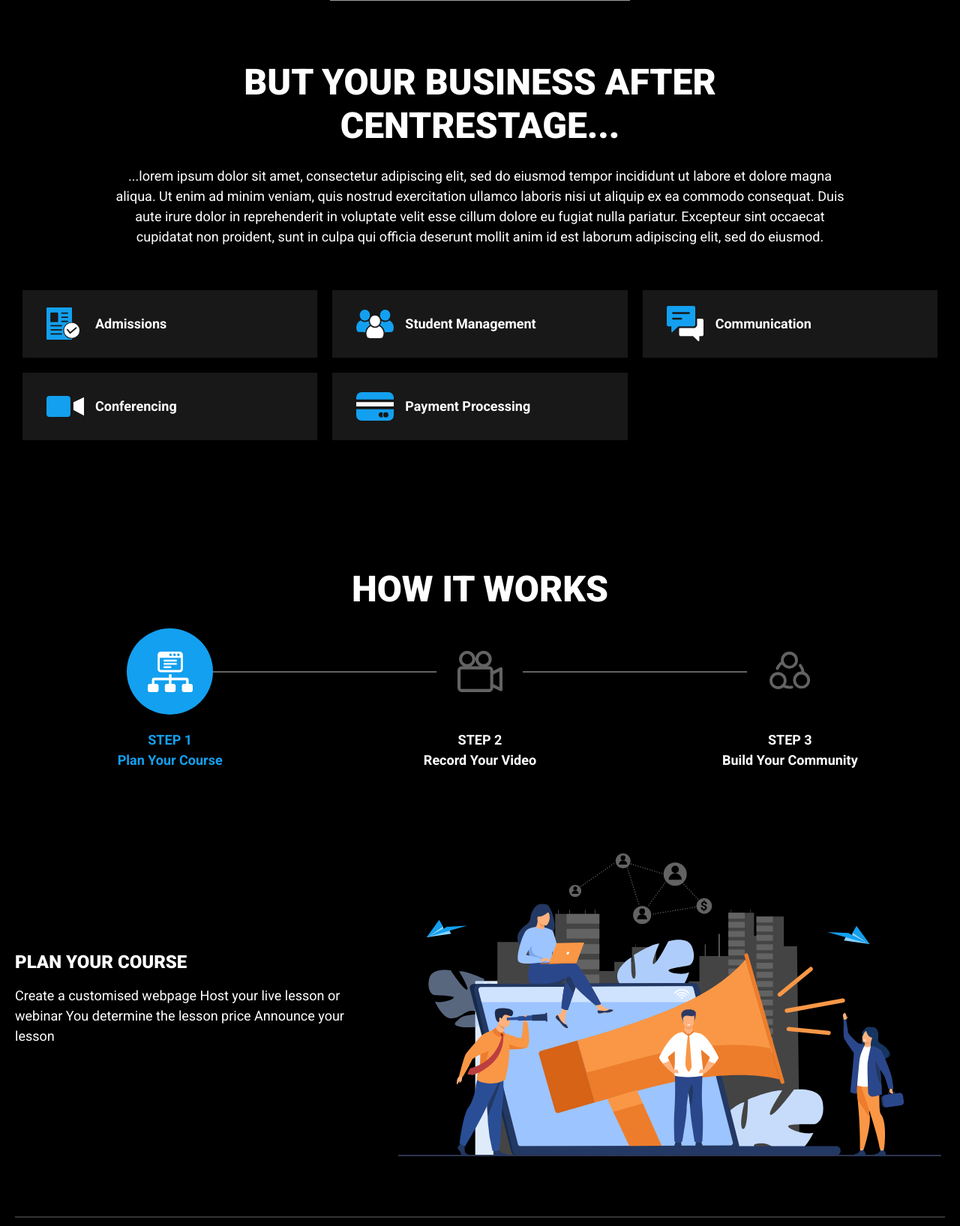
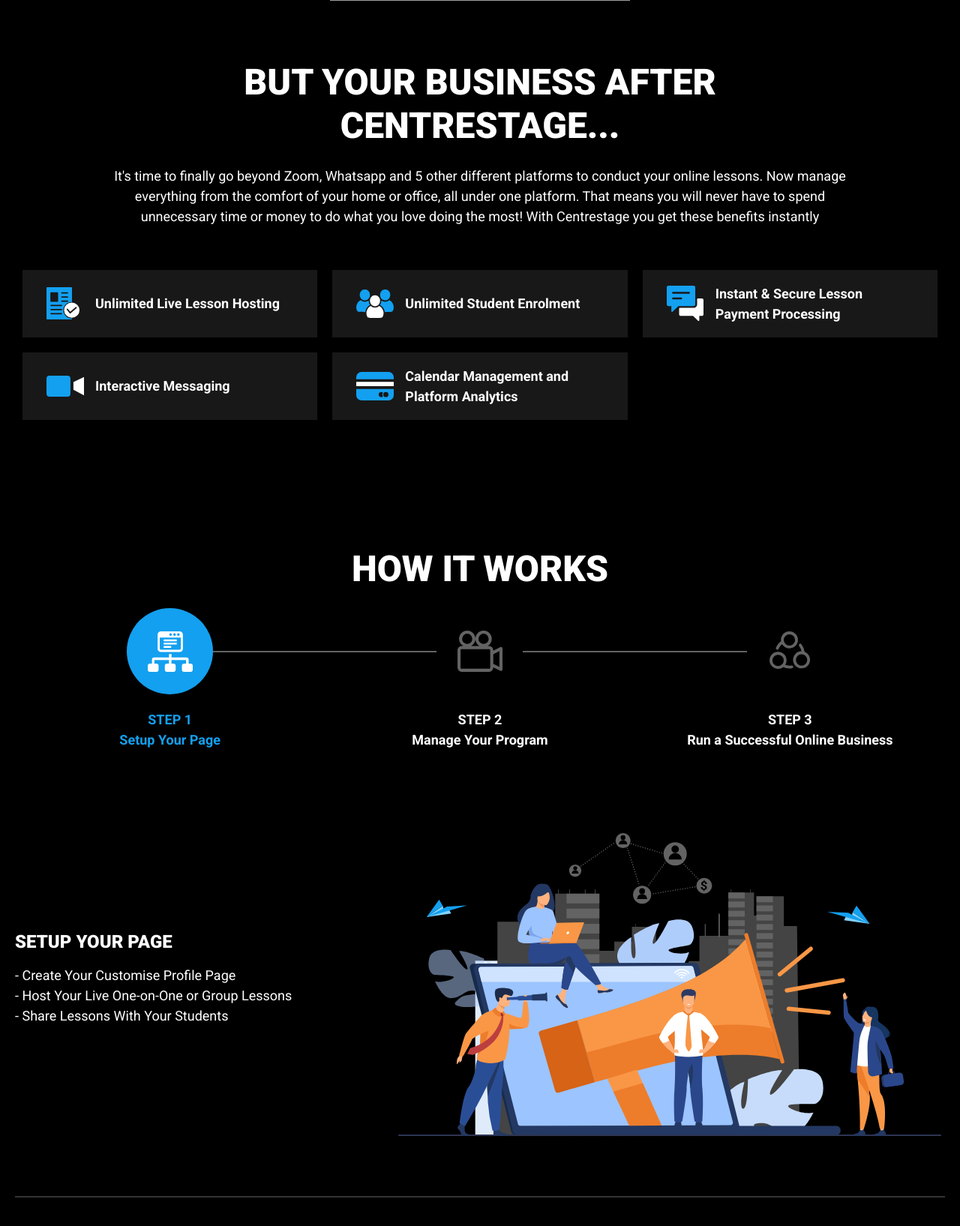
Before and after one commit to AadiMehta/CenterStage, a Django app: page / in a window 1280 px wide. Shown: the part 1961-3596 px from the top of the page at 75% size. Run offline with Django 3.2, Linux system fonts and the light colour scheme; data that the repository does not hold is empty; parts of the project's set-up code (start-up, migrations or seed data) failed here and were passed over; some libraries are stand-ins or nearby versions; grey boxes are pictures that could not be loaded.

Commit message:
Changes: 1. Updated the home page 2. Added missing video

```diff
--- a/frontend/templates/home.html
+++ b/frontend/templates/home.html
@@ -123,32 +123,31 @@
                <h2>But your business after <br />Centrestage...</h2>
             </div>
             <div class="business-text">
-               ...lorem ipsum dolor sit amet, consectetur adipiscing elit, sed do eiusmod tempor incididunt ut labore et
-               dolore magna aliqua. Ut enim ad minim veniam, quis nostrud exercitation ullamco laboris nisi ut aliquip
-               ex ea commodo consequat. Duis aute irure dolor in reprehenderit in voluptate velit esse cillum dolore
-               eu fugiat nulla pariatur. Excepteur sint occaecat cupidatat non proident, sunt in culpa qui officia
-               deserunt mollit anim id est laborum adipiscing elit, sed do eiusmod.
+               It's time to finally go beyond Zoom, Whatsapp and 5 other different platforms to conduct your
+               online lessons. Now manage everything from the comfort of your home or office, all under one platform.
+               That means you will never have to spend unnecessary time or money to do what you love doing the most!
+               With Centrestage you get these benefits instantly
             </div>
             <div class="businessAfter_row">
                <div class="businessAfter_col">
                   <i><img src="{% static '/images/check_document.svg' %}" alt="" /></i>
-                  <span>Admissions</span>
+                  <span>Unlimited Live Lesson Hosting</span>
                </div>
                <div class="businessAfter_col">
                   <i><img src="{% static '/images/users.svg' %}" alt="" /></i>
-                  <span>Student Management</span>
+                  <span>Unlimited Student Enrolment</span>
                </div>
                <div class="businessAfter_col">
                   <i><img src="{% static '/images/Communication.svg' %}" alt="" /></i>
-                  <span>Communication</span>
+                  <span>Instant & Secure Lesson Payment Processing</span>
                </div>
                <div class="businessAfter_col">
                   <i><img src="{% static '/images/conf.svg' %}" alt="" /></i>
-                  <span>Conferencing</span>
+                  <span>Interactive Messaging</span>
                </div>
                <div class="businessAfter_col">
                   <i><img src="{% static '/images/payment.svg' %}" alt="" /></i>
-                  <span>Payment Processing</span>
+                  <span>Calendar Management and Platform Analytics</span>
                </div>
             </div>
          </div>
@@ -166,7 +165,7 @@
                   <img class="steps-img-1" src="{% static 'images/step-1.svg' %}" alt="" />
                   <img class="steps-img-2" src="{% static 'images/step-1_h.svg' %}" alt="" />
                 </i>
-                <span>STEP 1<br>Plan Your Course</span>
+                <span>STEP 1<br>Setup Your Page</span>
               </a>
             </li>
             <li class="nav-item">
@@ -175,7 +174,7 @@
                   <img class="steps-img-1" src="{% static 'images/step-2.svg' %}" alt="" />
                   <img class="steps-img-2" src="{% static 'images/step-2_h.svg' %}" alt="" />
                 </i>
-                <span>STEP 2<br>Record Your Video</span>
+                <span>STEP 2<br>Manage Your Program</span>
               </a>
             </li>
             <li class="nav-item">
@@ -184,7 +183,7 @@
                   <img class="steps-img-1" src="{% static 'images/step-3.svg' %}" alt="" />
                   <img class="steps-img-2" src="{% static 'images/step-3_h.svg' %}" alt="" />
                 </i>
-                <span>STEP 3<br>Build Your Community</span>
+                <span>STEP 3<br>Run a Successful Online Business</span>
               </a>
             </li>
           </ul>
@@ -192,8 +191,10 @@
             <div class="tab-pane fade show active" id="step1" role="tabpanel" aria-labelledby="step1-tab">
               <div class="steps-content-wrap">
                 <div class="steps-content">
-                  <h3>Plan Your Course</h3>
-                  <p>Create a customised webpage Host your live lesson or webinar You determine the lesson price Announce your lesson</p>
+                  <h3>Setup Your Page</h3>
+                  <p> - Create Your Customise Profile Page<br>
+ - Host Your Live One-on-One or Group Lessons<br>
+ - Share Lessons With Your Students</p>
                 </div>
                 <div class="steps-graphics">
                   <img src="{% static 'images/step-grap-1.svg' %}" alt="" />
@@ -203,8 +204,11 @@
             <div class="tab-pane fade" id="step2" role="tabpanel" aria-labelledby="step2-tab">
               <div class="steps-content-wrap">
                 <div class="steps-content">
-                  <h3>Plan Your Course</h3>
-                  <p>Create a customised webpage Host your live lesson or webinar You determine the lesson price Announce your lesson</p>
+                  <h3>Manage Your Program</h3>
+                  <p> - Manage Your Lesson Information<br>
+ - Keep Your Calendar Up To Date<br>
+ - Interact With Your Students Instantly<br>
+ - Organise Your Lesson Files</p>
                 </div>
                 <div class="steps-graphics">
                   <img src="{% static 'images/step-grap-1.svg' %}" alt="" />
@@ -214,8 +218,11 @@
             <div class="tab-pane fade" id="step3" role="tabpanel" aria-labelledby="step3-tab">
               <div class="steps-content-wrap">
                 <div class="steps-content">
-                  <h3>Plan Your Course</h3>
-                  <p>Create a customised webpage Host your live lesson or webinar You determine the lesson price Announce your lesson</p>
+                  <h3>Run a Successful Online Business</h3>
+                  <p> - Manage Lesson Payments<br>
+ - Receive Lesson Reminders<br>
+ - Leverage Powerful Platform Analytics
+                  </p>
                 </div>
                 <div class="steps-graphics">
                   <img src="{% static 'images/step-grap-1.svg' %}" alt="" />
@@ -451,28 +458,28 @@
                   <div class="item">
                      <div class="teacher-name">
                         <div class="teacher-prof-img"><img src="{% static '/images/teacher-img.jpg' %}" alt="" /></div>
-                        <span>Rose Gerry</span>
+                        <span>Priyanka Somani</span>
                      </div>
                      <div class="teacher-msg">
-                        " Lorem ipsum dolor sit amet, consectetur adipiscing elit, sed do eiusmod tempor incididunt ut labore et dolore magna aliqua. Ut enim ad minim veniam, quis nostrud exercitation ullamco laboris nisi ut aliquip. "
+                        "After using Centrestage my teaching efficiency has increased tremendously. I've started taking on twice the number of online classes now. The team at Centrestage has carefully thought about every single teacher requirement while developing the platform features. A must try for all!"
                      </div>
                   </div>
                   <div class="item">
                      <div class="teacher-name">
                         <div class="teacher-prof-img"><img src="{% static '/images/teacher-img.jpg' %}" alt="" /></div>
-                        <span>Rose Gerry</span>
+                        <span>Garry Marss</span>
                      </div>
                      <div class="teacher-msg">
-                        " Lorem ipsum dolor sit amet, consectetur adipiscing elit, sed do eiusmod tempor incididunt ut labore et dolore magna aliqua. Ut enim ad minim veniam, quis nostrud exercitation ullamco laboris nisi ut aliquip. "
+                        "I used to pay for 4 different products in order to run my Public Speaking Program online. Now I can deliver the same skills to my students on Centrestage and build a healthy community around me. I've never been as happy with a product and team until this point"
                      </div>
                   </div>
                   <div class="item">
                      <div class="teacher-name">
                         <div class="teacher-prof-img"><img src="{% static '/images/teacher-img.jpg' %}" alt="" /></div>
-                        <span>Rose Gerry</span>
+                        <span>Samantha Cilic</span>
                      </div>
                      <div class="teacher-msg">
-                        " Lorem ipsum dolor sit amet, consectetur adipiscing elit, sed do eiusmod tempor incididunt ut labore et dolore magna aliqua. Ut enim ad minim veniam, quis nostrud exercitation ullamco laboris nisi ut aliquip. "
+                        "I am never moving away from this product! This is exactly what I needed to run my live online lessons. The team at Centrestage responds extremely fast to troubleshoot problems and receive new feature suggestions. Would recommend it to every trainer and coach out there!"
                      </div>
                   </div>
                </div>
@@ -492,13 +499,13 @@
                      <div class="studient-name">
                         <div class="stud-prof-img"><img src="{% static '/images/teacher-img.jpg' %}" alt="" /></div>
                         <div class="stud-name">
-                           <h3>Petrica Perry</h3>
+                           <h3>Frida Horitz</h3>
                            <span>Entertainer USA</span>
                         </div>
                      </div>
                      <div class="studient-msg-col">
                         <div class="studient-msg">
-                           Lorem ipsum dolor sit amet, consectetur adipiscing elit, sed do eiusmod tempor incididunt ut labore et dolore magna aliqua. Ut enim ad minim veniam, quis nostrud exercitation ullamco laboris nisi ut aliquip ex ea commodo consequat. Duis aute irure dolor in reprehenderit in voluptate velit esse cillum dolore.
+                           Initially I remember being skeptical when my Teacher moved our Dance Lessons online to Centrestage. However, since our first class I am in love with how smooth our experience has been. Learning is more fun than ever now!
                         </div>
                      </div>
                   </div>
@@ -506,13 +513,27 @@
                      <div class="studient-name">
                         <div class="stud-prof-img"><img src="{% static '/images/teacher-img.jpg' %}" alt="" /></div>
                         <div class="stud-name">
-                           <h3>Petrica Perry</h3>
+                           <h3>Mansi Dave</h3>
                            <span>Entertainer USA</span>
                         </div>
                      </div>
                      <div class="studient-msg-col">
                         <div class="studient-msg">
-                           Lorem ipsum dolor sit amet, consectetur adipiscing elit, sed do eiusmod tempor incididunt ut labore et dolore magna aliqua. Ut enim ad minim veniam, quis nostrud exercitation ullamco laboris nisi ut aliquip ex ea commodo consequat. Duis aute irure dolor in reprehenderit in voluptate velit esse cillum dolore.
+                           Paying for my writing classes has become a whole lot easier with Centrestage. Everything from lesson enrolment to completion of the course is organised so well! I no longer have to go back and forth with my teacher on multiple platforms
+                        </div>
+                     </div>
+                  </div>
+                  <div class="item">
+                     <div class="studient-name">
+                        <div class="stud-prof-img"><img src="{% static '/images/teacher-img.jpg' %}" alt="" /></div>
+                        <div class="stud-name">
+                           <h3>Jess Steiner</h3>
+                           <span>Entertainer USA</span>
+                        </div>
+                     </div>
+                     <div class="studient-msg-col">
+                        <div class="studient-msg">
+                           Group lessons on Centrestage are the most fun! I get to interact with my peers on the same platform while never worrying missing a notification or reminder for my next class!
                         </div>
                      </div>
                   </div>
@@ -621,9 +642,10 @@
       </div>
    </div>
    <div class="timechanged-sec">
-      <div class="container">
-         <h2>TIMES HAVE CHANGED. LEARNING WON'T</h2>
-      </div>
+<!--       <video src="https://d1pd2miwobcqwo.cloudfront.net/7-video.mp4" autoplay muted loop></video>-->
+       <div class="container">
+          <h2>TIMES HAVE CHANGED. LEARNING WON'T</h2>
+       </div>
    </div>
    {% include 'footer.html' %}
 </div>
```
Also changed, not shown: 1 other file.
